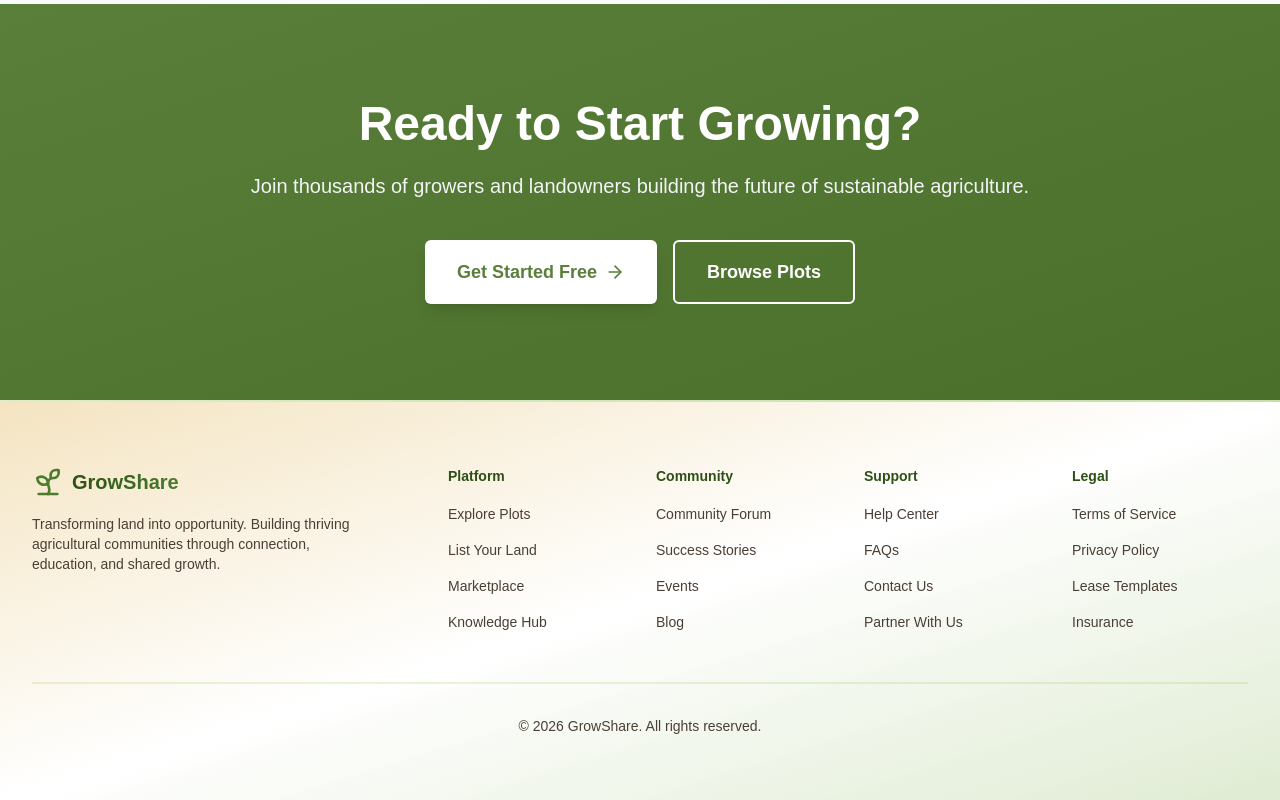
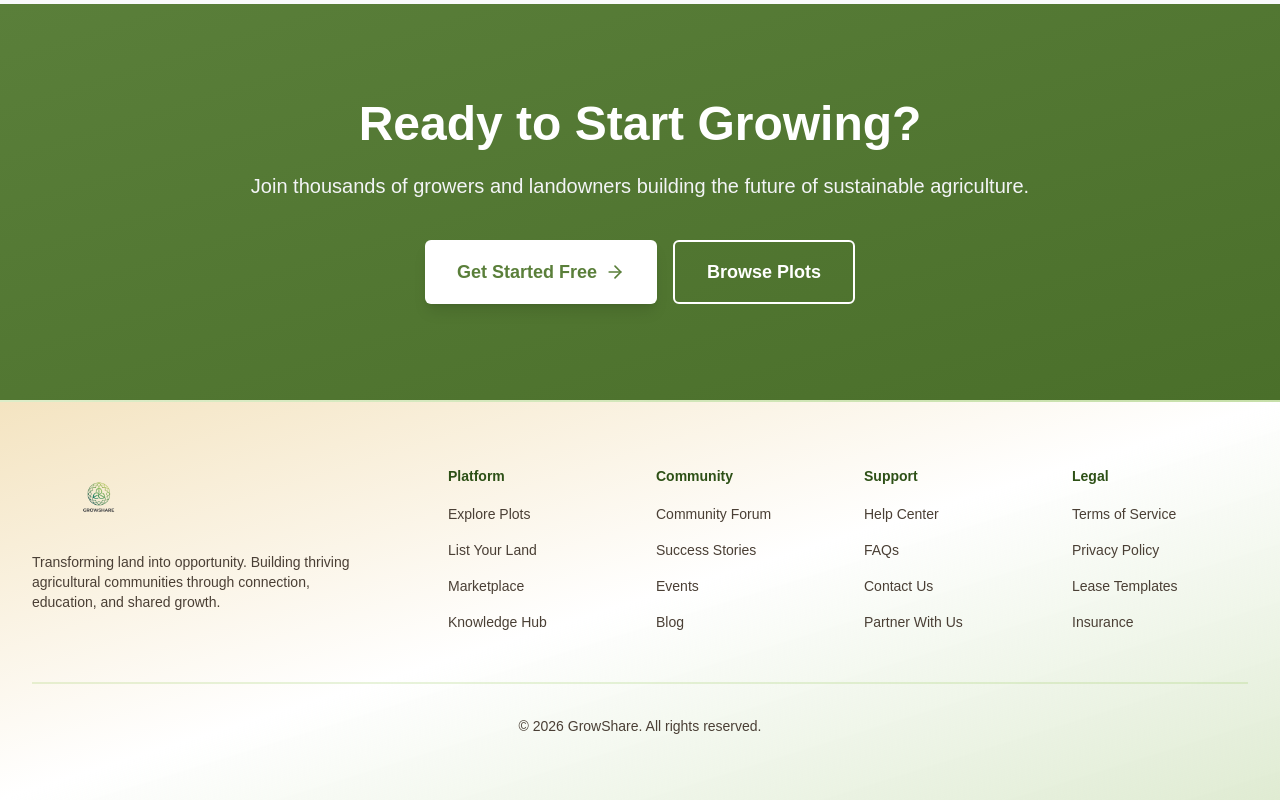
Before and after one commit to jartman86/growshare, a Next.js app: page / in a window 1280 px wide. Shown: the part 3160-3960 px from the top of the page. Built offline with nearby package versions, Linux system fonts and the light colour scheme; no server answers.

Commit message:
fix: Replace footer Sprout icon with new GrowShare logo

```diff
--- a/components/layout/footer.tsx
+++ b/components/layout/footer.tsx
@@ -1,5 +1,4 @@
 import Link from 'next/link'
-import { Sprout } from 'lucide-react'
 
 const footerNavigation = {
   platform: [
@@ -35,9 +34,13 @@ export function Footer() {
         <div className="xl:grid xl:grid-cols-3 xl:gap-8">
           {/* Brand */}
           <div className="space-y-4">
-            <Link href="/" className="flex items-center space-x-2 group">
-              <Sprout className="h-8 w-8 text-[#4a7c2c] transition-transform group-hover:scale-110 group-hover:rotate-12" />
-              <span className="text-xl font-bold bg-gradient-to-r from-[#2d5016] to-[#4a7c2c] bg-clip-text text-transparent">GrowShare</span>
+            <Link href="/" className="flex items-center group">
+              <img
+                src="/growshare-logo.png"
+                alt="GrowShare"
+                style={{ width: '125px', height: 'auto', maxWidth: 'none' }}
+                className="transition-transform group-hover:scale-105"
+              />
             </Link>
             <p className="text-sm text-[#4a3f35] max-w-xs font-medium">
               Transforming land into opportunity. Building thriving agricultural communities through connection, education, and shared growth.
```
